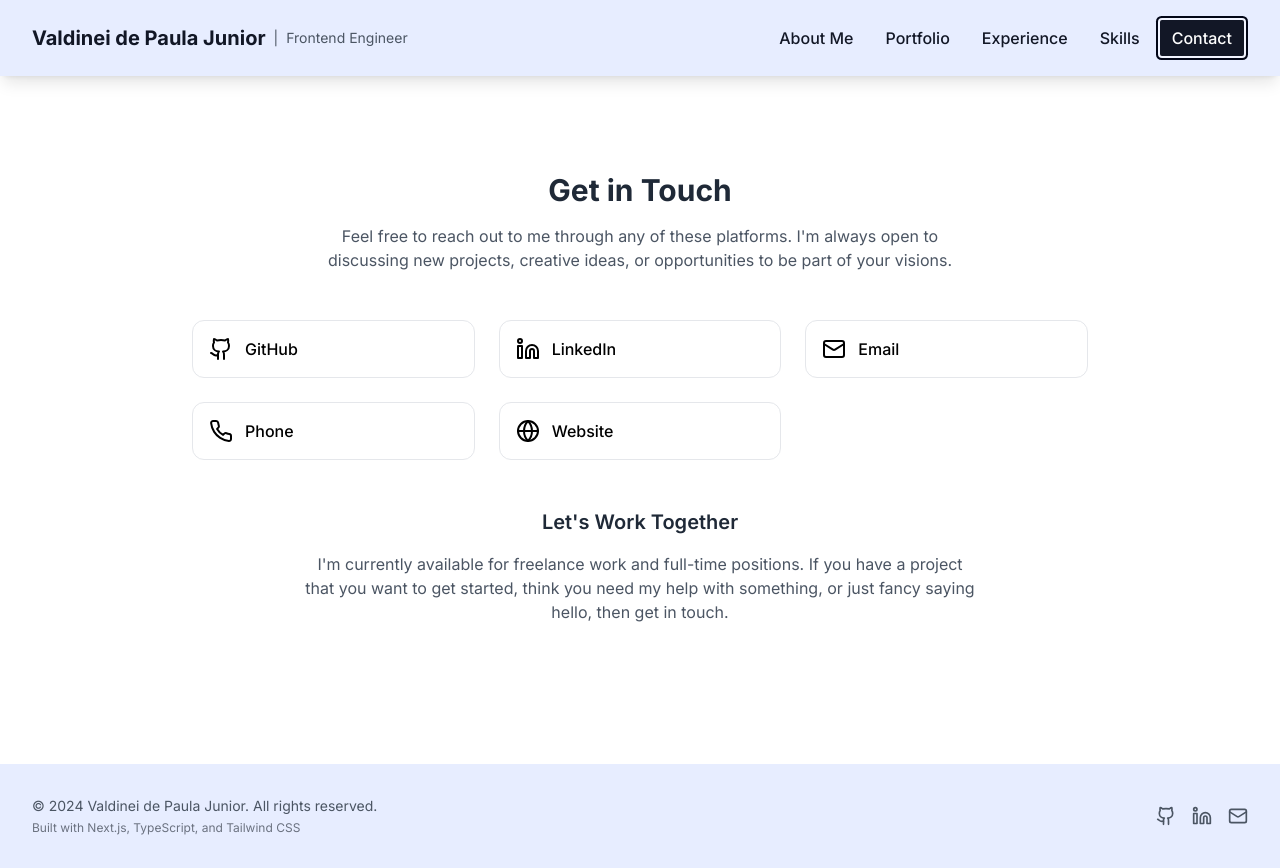
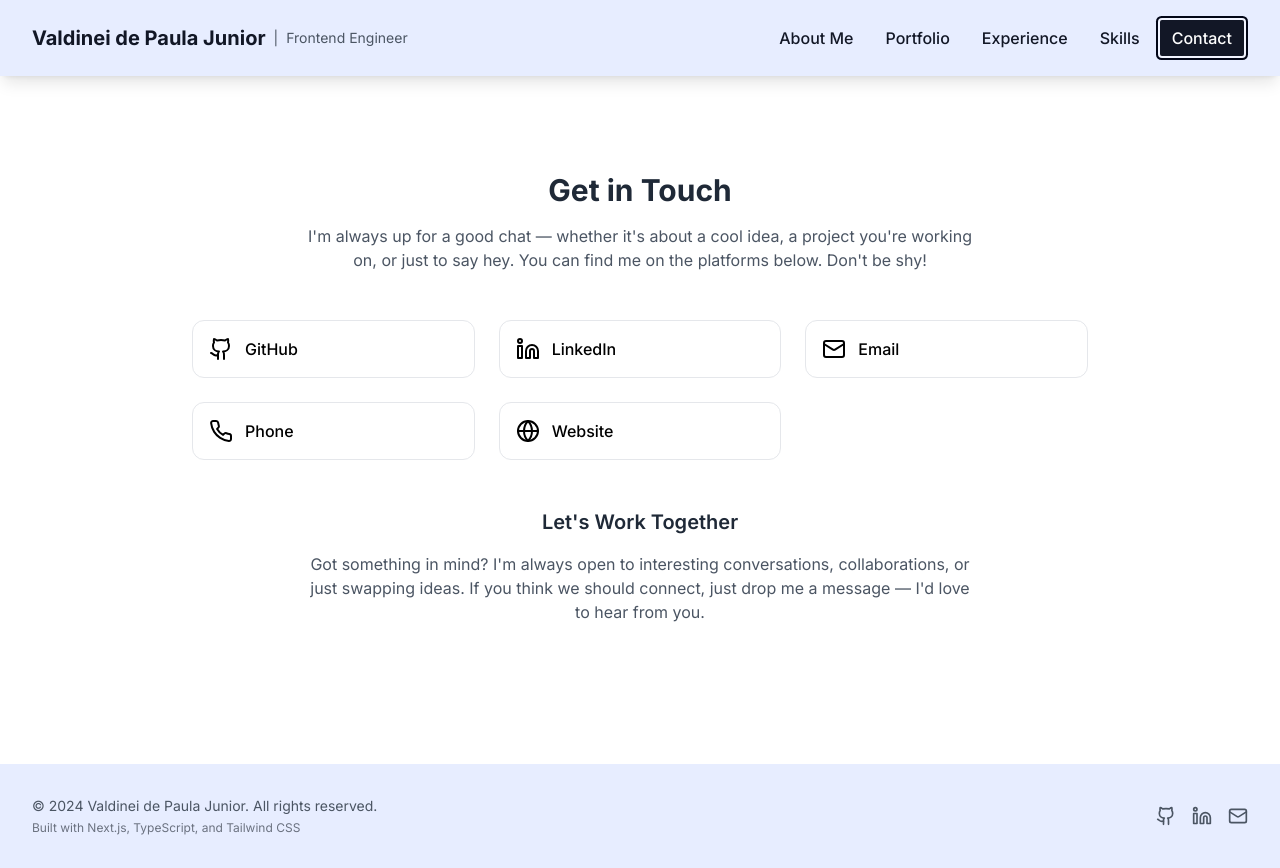
Before and after one commit to ValdineiJunior/valdinei-junior-landing-page, a Next.js app: page / in a window 1280 px wide. Both pictures are taken after a click on the tab "Contact". Built offline with nearby package versions, Linux system fonts and the light colour scheme.

Commit message:
feat: contact section copy update

```diff
--- a/components/Contact.tsx
+++ b/components/Contact.tsx
@@ -56,9 +56,9 @@ export const Contact = () => {
       <div className="mb-12 text-center">
         <h2 className="mb-4 text-3xl font-bold text-gray-800">Get in Touch</h2>
         <p className="mx-auto max-w-2xl text-gray-600">
-          Feel free to reach out to me through any of these platforms. I&apos;m
-          always open to discussing new projects, creative ideas, or
-          opportunities to be part of your visions.
+          I&apos;m always up for a good chat — whether it&apos;s about a cool
+          idea, a project you&apos;re working on, or just to say hey. You can
+          find me on the platforms below. Don&apos;t be shy!
         </p>
       </div>
 
@@ -73,10 +73,10 @@ export const Contact = () => {
           Let&apos;s Work Together
         </h3>
         <p className="mx-auto max-w-2xl text-gray-600">
-          I&apos;m currently available for freelance work and full-time
-          positions. If you have a project that you want to get started, think
-          you need my help with something, or just fancy saying hello, then get
-          in touch.
+          Got something in mind? I&apos;m always open to interesting
+          conversations, collaborations, or just swapping ideas. If you think we
+          should connect, just drop me a message — I&apos;d love to hear from
+          you.
         </p>
       </div>
     </div>
```
